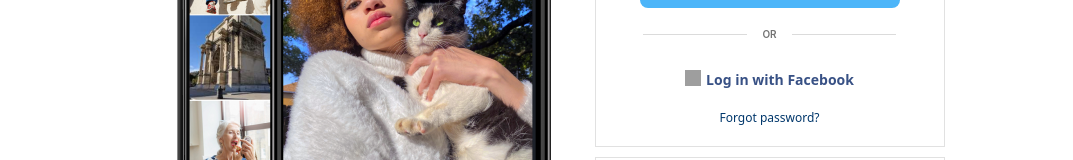
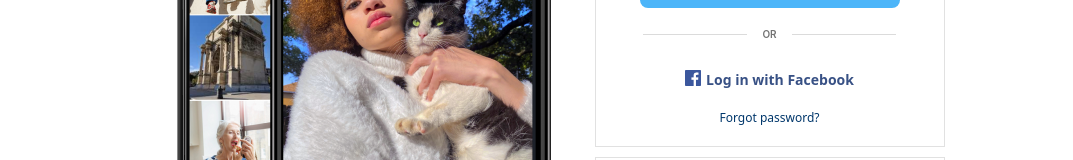
Before and after one commit to yahyajamil/Instagram, a React (Create React App) app: page / in a window 1280 px wide. Shown: the part 278-438 px from the top of the page, without its empty margins (103-1176 px from the left). Built offline with nearby package versions, Linux system fonts and the light colour scheme; grey boxes are pictures that could not be loaded.

Commit message:
friday commit

```diff
--- a/src/Component/LogIn.jsx
+++ b/src/Component/LogIn.jsx
@@ -85,7 +85,7 @@ export default function LogInForm(props) {
 
                             <div className="facebook">
                                 <a href="#">
-                                    <img src="image/Facebook_logo.png'" width="16" height="16" />
+                                    <img src="image/Facebook_logo.png" width="16" height="16" />
                                     <span>{t('facebook')}</span>
                                 </a>
                             </div>
```
Also changed, not shown: 1 other file (tests, documents, lock files or other folders).
